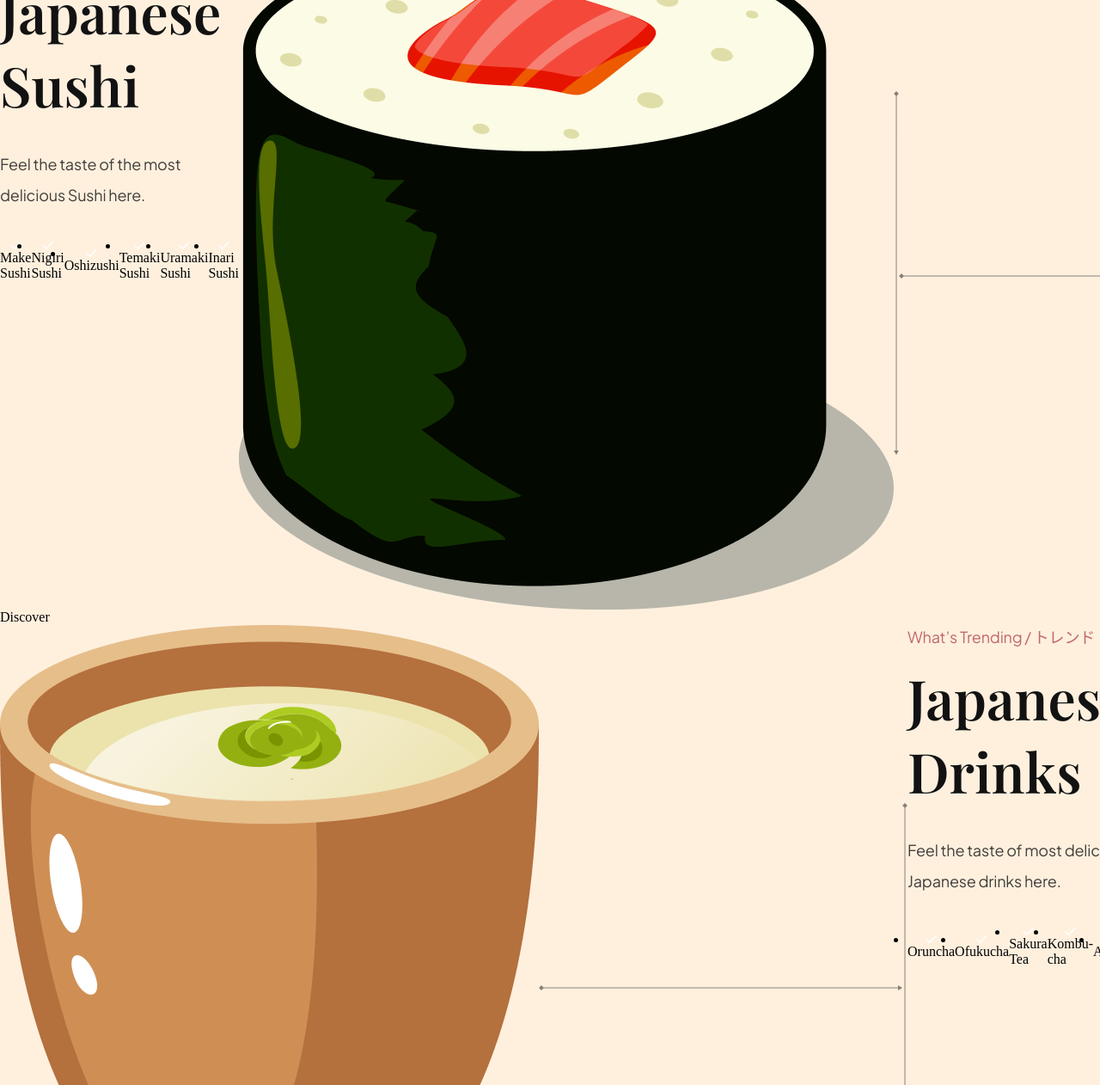
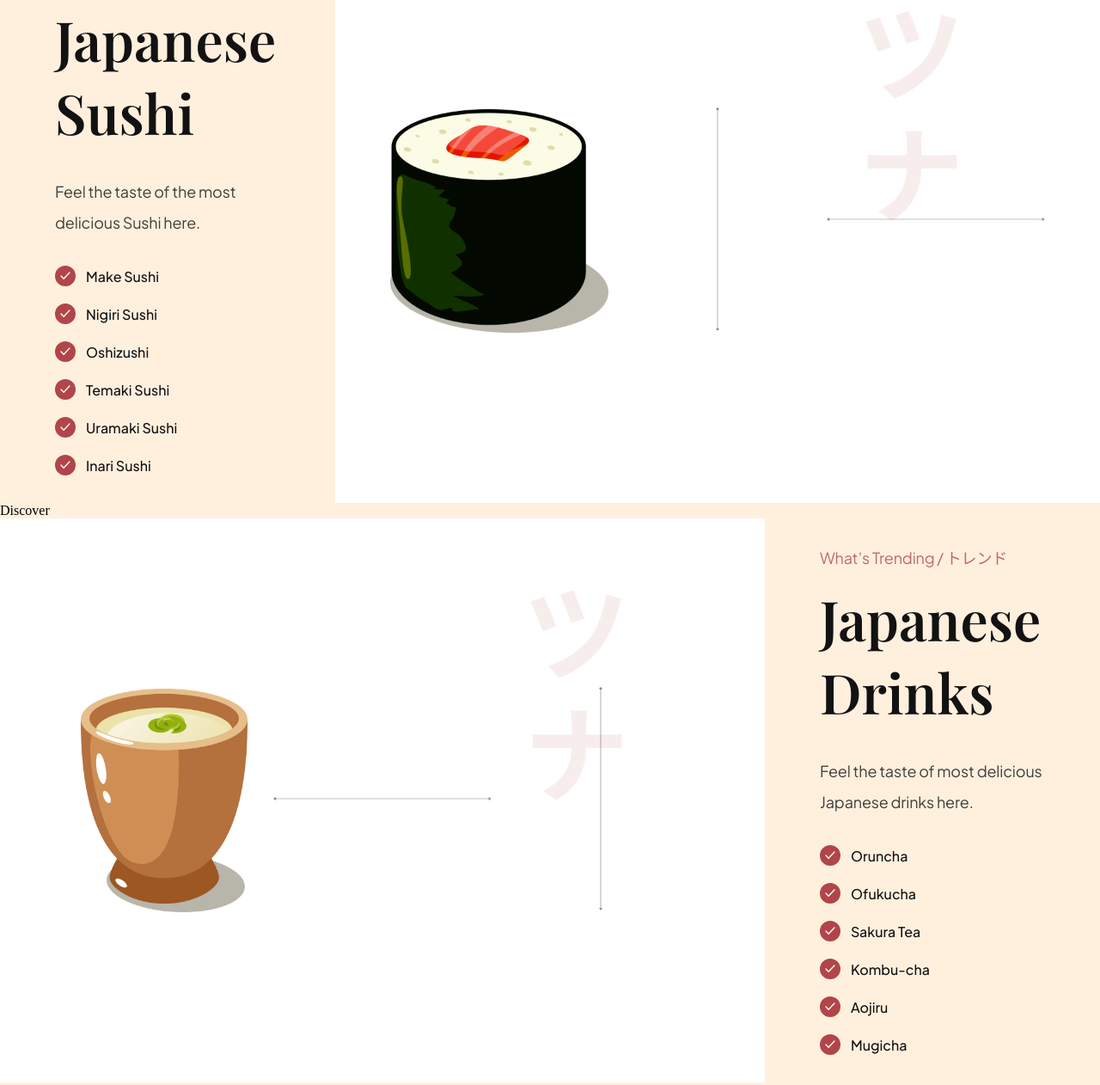
Before and after one commit to Shahbaaz92/Sushi-Restaurant, a website built with Vite: page index.html in a window 1280 px wide. Shown: the part 2485-3747 px from the top of the page at 86% size. Built offline with nearby package versions, Linux system fonts and the light colour scheme.

Commit message:
Update trending.css

```diff
--- a/src/css/sections/trending.css
+++ b/src/css/sections/trending.css
@@ -15,3 +15,69 @@
   display: flex;
   flex-direction: row;
 }
+
+.trending__content {
+  flex: 1;
+  display: flex;
+  justify-content: center;
+  flex-direction: column;
+  padding: 32px 64px;
+}
+
+.trending__list {
+  list-style: none;
+  flex-wrap: wrap;
+  gap: 20px;
+}
+
+.trending__list li {
+  flex: 1;
+  display: flex;
+  align-items: center;
+  flex-direction: row;
+  gap: 12px;
+  min-width: 210px;
+}
+
+.trending__icon {
+  width: 24px;
+  height: 24px;
+  background-color: var(--primary-color);
+  border-radius: 100%;
+}
+
+.trending__icon img {
+  width: 50%;
+  height: 50%;
+  object-fit: contain;
+}
+
+.trending__list p {
+  flex: 1;
+  font-size: 16px;
+  font-weight: 500;
+  font-family: var(--plus-jakarta-sans);
+  color: var(--secondary-color);
+}
+
+.trending__image {
+  flex: 1;
+  position: relative;
+  padding: 32px 64px;
+  background-color: var(--color-white);
+  background-repeat: no-repeat;
+  background-size: contain;
+  background-position: center;
+}
+.trending-sushi .trending__image {
+  background-image: url("../../assets/japanese_sushi.png");
+}
+.trending-drink .trending__image {
+  background-image: url("../../assets/japanese_sushi.png");
+}
+
+.trending__image img {
+  width: 254px;
+  height: 260px;
+  object-fit: contain;
+}
```
